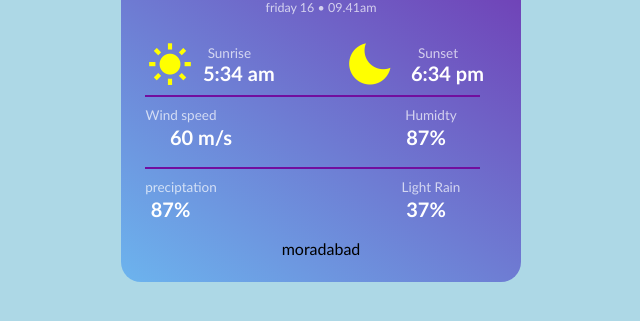
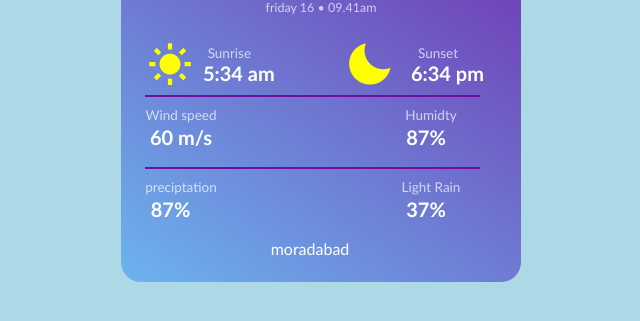
Before and after one commit to NikhilSingh750/weather-app, a plain HTML site: page index.html in a window 1280 px wide. Shown: the part 347-668 px from the top of the page, without its empty margins (319-959 px from the left). Drawn offline with nearby package versions, Linux system fonts and the light colour scheme.

Commit message:
Update style.css

```diff
--- a/style.css
+++ b/style.css
@@ -223,7 +223,6 @@ hr.divider {
     font-size: 20px;
     color: #fff;
     font-weight: 700;
-    margin-left: 40px;
 }
 
 .humidity-text {
@@ -307,3 +306,7 @@ hr.divider{
         margin-left: 60px;
     }
 }
+#cityname{
+    color: #fff;
+    margin-right: 22px;
+}
```
